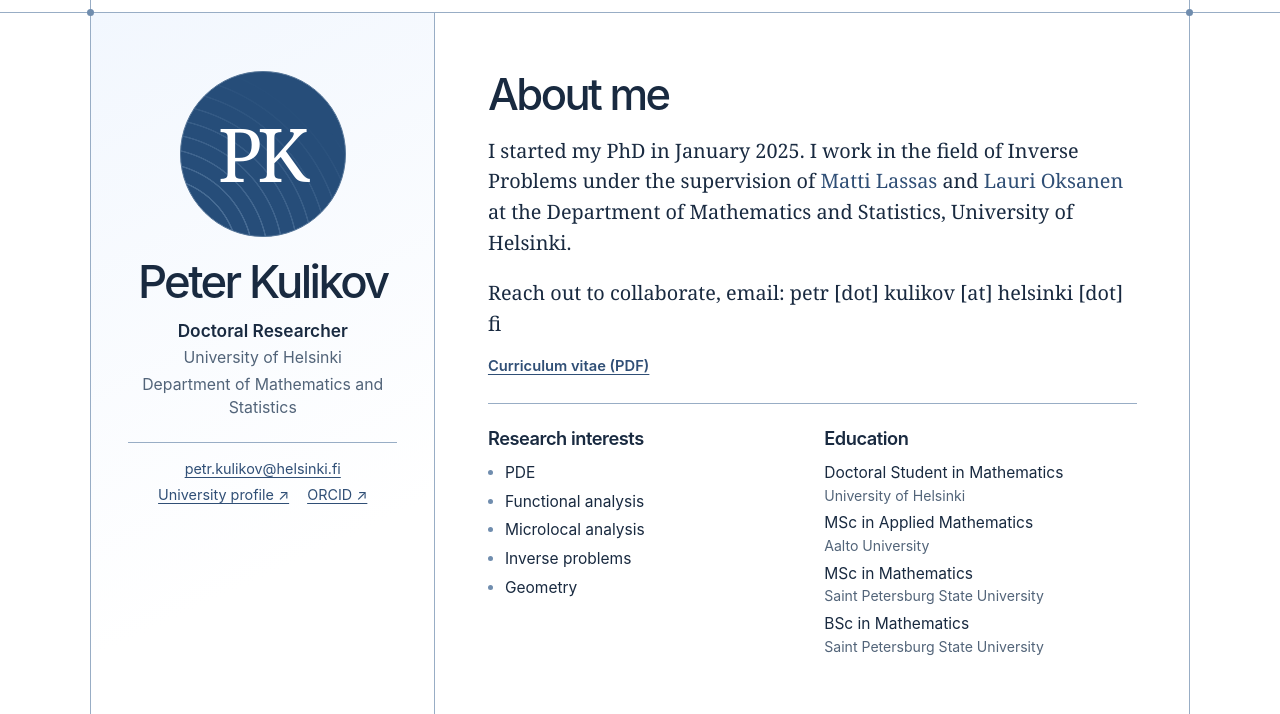
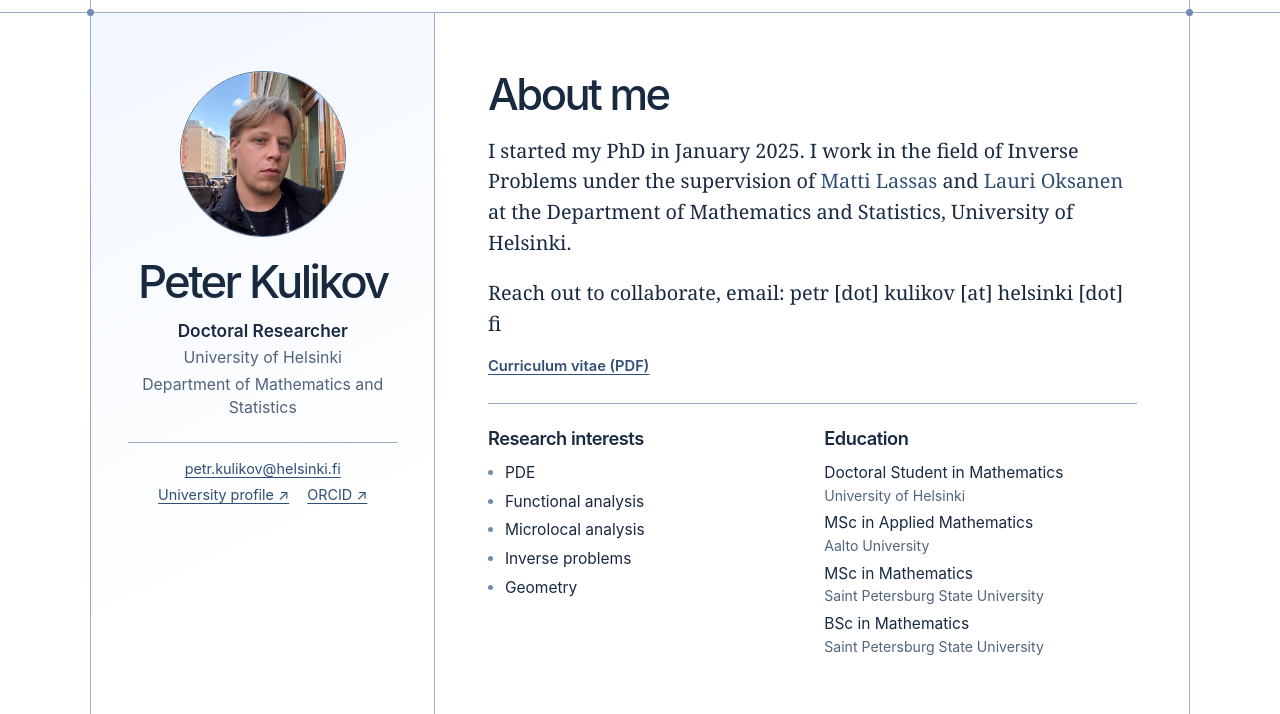
Before and after one commit to pkulikov239/pkulikov239.github.io, a plain HTML site: page index.html in a window 1280 px wide. Shown: the part 60-774 px from the top of the page. Drawn offline with Linux system fonts and the light colour scheme.

Commit message:
Add files via upload

```diff
--- a/index.html
+++ b/index.html
@@ -5,7 +5,7 @@
 <body><a class="skip" href="#main">Skip to content</a><header><div class="bar">
 <a class="brand" href="index.html"><img src="assets/icon.png?v=pi" width="28" height="28" alt="">Peter Kulikov</a>
 <nav aria-label="Main navigation"><a aria-current="page" href="index.html">Home</a><a href="teaching.html">Teaching</a></nav><a class="notebook" href="notes/index.html">Math notes <span aria-hidden="true">→</span></a></div></header>
-<main id="main" class="sheet"><div class="profile-layout"><div class="identity"><div class="monogram" aria-hidden="true"><span>PK</span></div><h1>Peter Kulikov</h1><p class="identity-role">Doctoral Researcher</p><p class="identity-affiliation">University of Helsinki</p><p class="identity-field">Department of Mathematics and Statistics</p><div class="profile-links"><a href="mailto:petr.kulikov@helsinki.fi">petr.kulikov@helsinki.fi</a><a href="https://researchportal.helsinki.fi/en/persons/petr-kulikov/">University profile ↗</a><a href="https://orcid.org/0009-0009-5526-4891">ORCID ↗</a></div></div><div class="profile-bio"><h2>About me</h2><div class="prose"><p>I started my PhD in January 2025. I work in the field of Inverse Problems under the supervision of <a href="https://www.mv.helsinki.fi/home/lassas/">Matti Lassas</a> and <a href="https://www.mv.helsinki.fi/home/lsoksane/">Lauri Oksanen</a> at the Department of Mathematics and Statistics, University of Helsinki.</p>
+<main id="main" class="sheet"><div class="profile-layout"><div class="identity"><img class="portrait" src="media/0806dc26e6c3133d8b556f44.jpg" alt=""><h1>Peter Kulikov</h1><p class="identity-role">Doctoral Researcher</p><p class="identity-affiliation">University of Helsinki</p><p class="identity-field">Department of Mathematics and Statistics</p><div class="profile-links"><a href="mailto:petr.kulikov@helsinki.fi">petr.kulikov@helsinki.fi</a><a href="https://researchportal.helsinki.fi/en/persons/petr-kulikov/">University profile ↗</a><a href="https://orcid.org/0009-0009-5526-4891">ORCID ↗</a></div></div><div class="profile-bio"><h2>About me</h2><div class="prose"><p>I started my PhD in January 2025. I work in the field of Inverse Problems under the supervision of <a href="https://www.mv.helsinki.fi/home/lassas/">Matti Lassas</a> and <a href="https://www.mv.helsinki.fi/home/lsoksane/">Lauri Oksanen</a> at the Department of Mathematics and Statistics, University of Helsinki.</p>
 <p>Reach out to collaborate, email: petr [dot] kulikov [at] helsinki [dot] fi</p></div><a class="cv-link" href="media/Kulikov_CV.pdf">Curriculum vitae (PDF)</a><div class="academic-details"><section><h3>Research interests</h3><ul><li>PDE</li><li>Functional analysis</li><li>Microlocal analysis</li><li>Inverse problems</li><li>Geometry</li></ul></section><section><h3>Education</h3><ul class="education-summary"><li>Doctoral Student in Mathematics<span>University of Helsinki</span></li><li>MSc in Applied Mathematics<span>Aalto University</span></li><li>MSc in Mathematics<span>Saint Petersburg State University</span></li><li>BSc in Mathematics<span>Saint Petersburg State University</span></li></ul></section></div></div></div><section id="publications" class="profile-section"><h2>Publications</h2><div class="prose work-list"><h3><a href="https://arxiv.org/abs/2610.13629">An inverse spectral problem for the wave equation with a varying Robin parameter at the boundary</a></h3>
 <p>Antti Hannukainen, Peter Kulikov, Matti Lassas and Lauri Oksanen. arXiv preprint, 2026.</p>
 <h3><a href="https://arxiv.org/abs/2510.01374">Bounded symbols of Toeplitz operators on Paley-Wiener spaces and a weak factorization theorem</a></h3>
```
